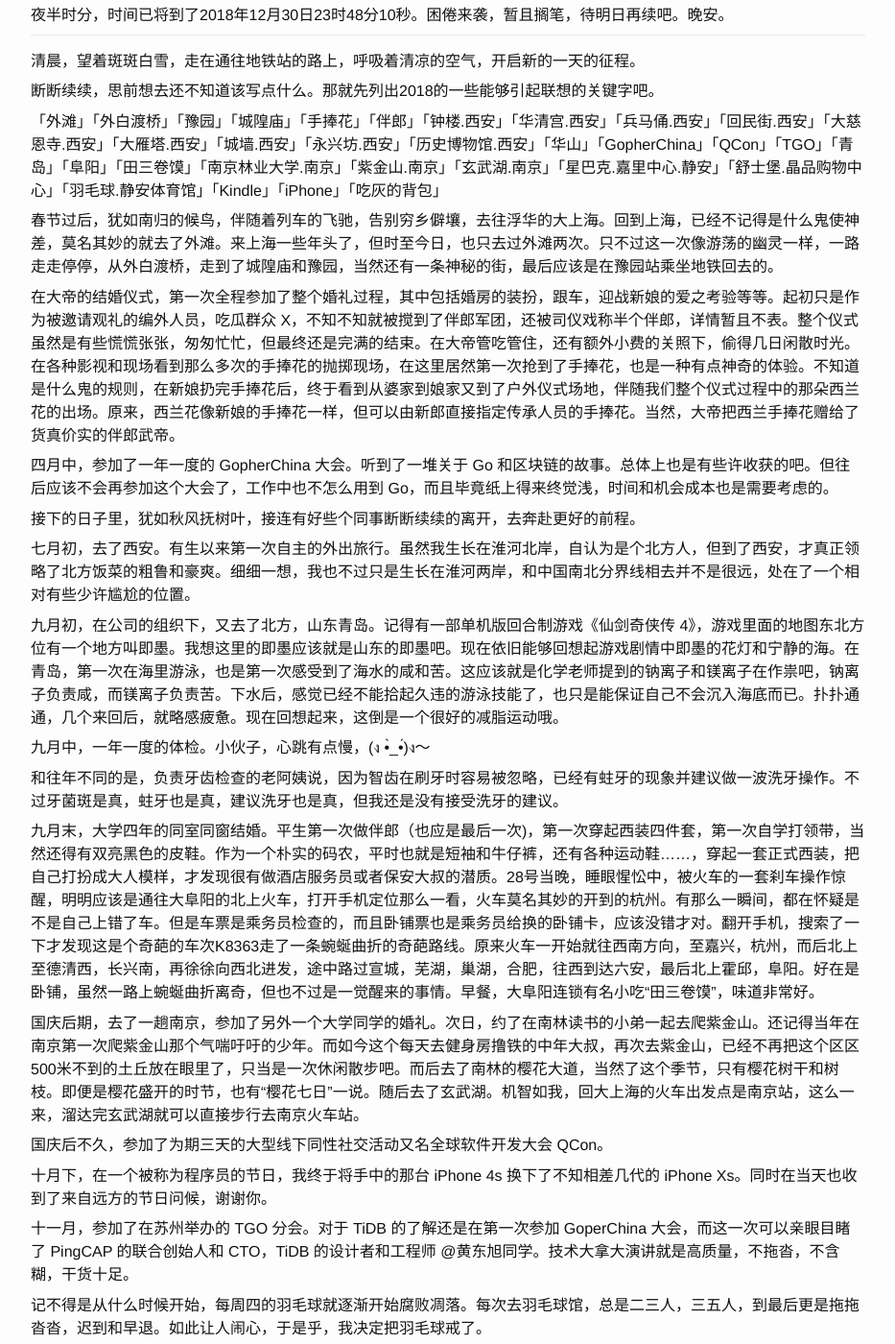
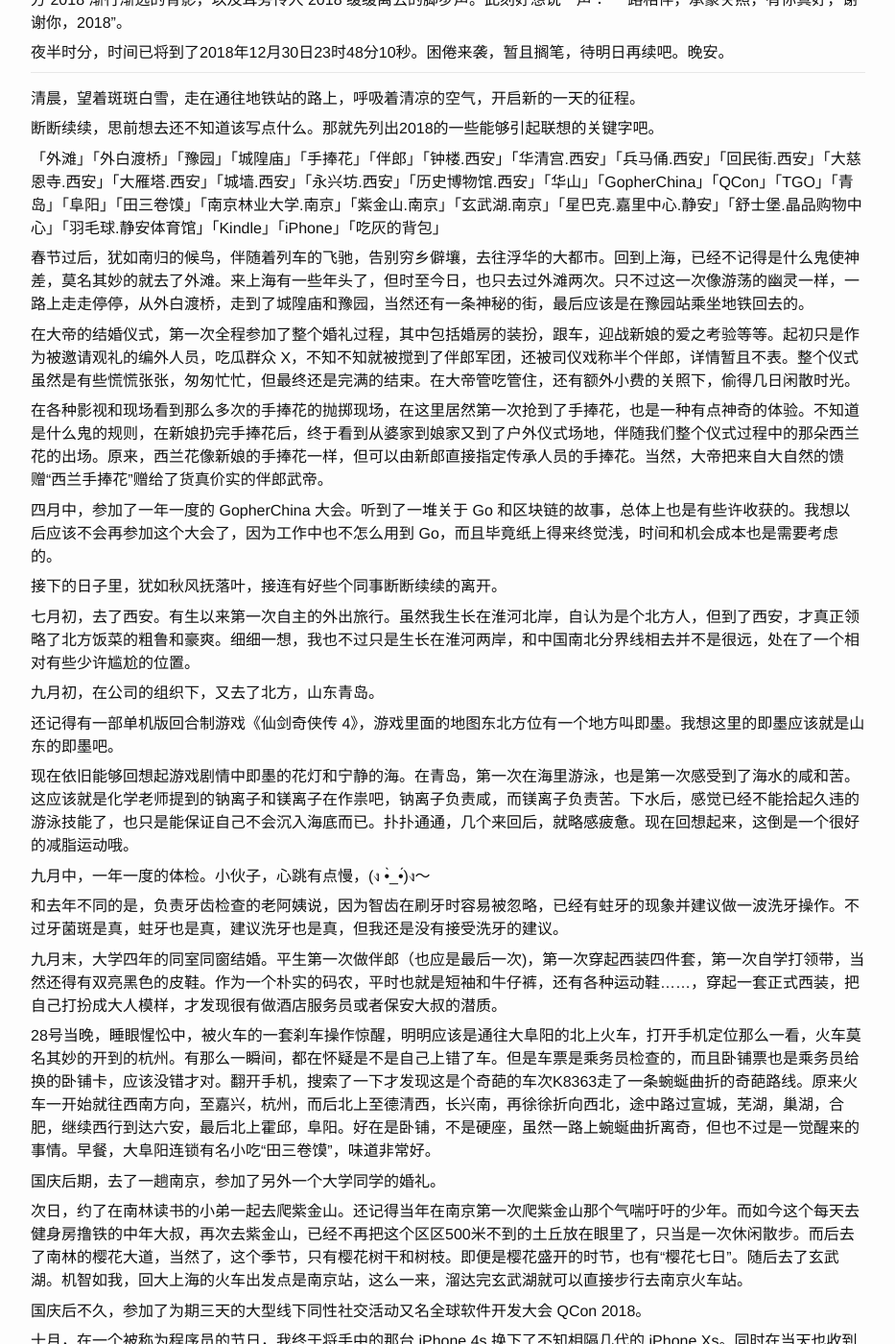
Before and after one commit to ousiax/ousiax.github.io, a Jekyll site: the page built from _journalctl/2018-12-31-annual-summary-2018.md, in a window 1280 px wide and 1400 px high, scrolled down 990 px. Shown: the whole window at 96% size, without its empty margins (173-1106 px from the left). Built offline with Jekyll 4.4.1, drawn with Linux system fonts in a browser that asks for light colours; some of the changed text lies outside the part shown.

Commit message:
Update 2018-12-31-annual-summary-2018.md

````diff
--- a/_journalctl/2018-12-31-annual-summary-2018.md
+++ b/_journalctl/2018-12-31-annual-summary-2018.md
@@ -60,9 +60,13 @@
 
 深夜，寂静，到这一刻，2018年12月30日22时29分12秒，依然不知道该如何谈起。想了想，还是依旧和往年一样，胡乱地敲击着，洋洋洒洒地飞舞着脑海中的丝丝缕缕的思絮吧。
 
-时间如涓涓细流，2018 年就要与世长辞，和我们告别，而后让我们和 2019 年相遇。此时此刻，已无法忆起往昔岁月的种种过往。打开微信，翻看2018年的朋友圈记录，发现不足二十条。当然，在 2018 年是发布过不少于二十条记录的，只是其中有些求生欲望不是很强，被我删除，没有存活下来而已。
+时间如涓涓细流，2018 年就要与世长辞，和我们告别，让我们和 2019 年相遇。此时此刻，已无法忆起往昔岁月的种种过往。打开微信，翻看2018年的朋友圈记录，发现不足二十条。当然，在 2018 年是发布过不少于二十条记录的，只是其中有些求生欲望不是很强，被我删除，没有存活下来而已。
 
-写了这么几段不痛不痒，幼稚，骚柔，无感的字句，是时候进入主题，总结一些即将逝去的 2018 了。窗外点点的白雪依旧在飘飘洒洒，在这寂静的深夜，伴着轻柔的音乐，仿佛如世人常说的回光返照般，突然清晰地意识到 2018 真的要和我们告别了。虽然，"给 2018 年的我”有“早睡早起”这个 flag，不过今天就不羁放纵一次，尽可能整理思绪，回想一下一些过往的种种片段，也当是近几日失眠的继续吧。2018 就像一个陪伴自己很久很久的一个老朋友一样，要和我们说再见了。似乎感觉到耳旁可以聆听到 2018 缓缓离去的脚步声，看到 2018 渐渐远去的背影。此刻好想说一声：“一路相伴，承蒙关照，有你真好，谢谢你，2018”。
+写了这么几段不痛不痒，幼稚，骚柔，无感的字句，是时候进入主题，总结一些即将逝去的 2018 了。
+
+窗外点点的白雪依旧在飘飘洒洒，在这寂静的深夜，伴着轻柔的音乐，仿佛如世人常说的回光返照般，突然清醒地意识到 2018 真的要和我们告别了。虽然，"给 2018 年的我”有“早睡早起”这个 flag，不过今天就不羁放纵一次，尽可能整理思绪，回想一下过往的一些种种片段，也当是近几日失眠的继续吧。
+
+回首过往，2018 就像一个陪伴自己很久很久的一个老朋友一样。就像老朋友的告别，2018 要和我们说再见了。似乎看到远方 2018 渐行渐远的背影，以及耳旁传入 2018 缓缓离去的脚步声。此刻好想说一声：“一路相伴，承蒙关照，有你真好，谢谢你，2018”。
 
 夜半时分，时间已将到了2018年12月30日23时48分10秒。困倦来袭，暂且搁笔，待明日再续吧。晚安。
 
@@ -74,33 +78,43 @@
 
 「外滩」「外白渡桥」「豫园」「城隍庙」「手捧花」「伴郎」「钟楼.西安」「华清宫.西安」「兵马俑.西安」「回民街.西安」「大慈恩寺.西安」「大雁塔.西安」「城墙.西安」「永兴坊.西安」「历史博物馆.西安」「华山」「GopherChina」「QCon」「TGO」「青岛」「阜阳」「田三卷馍」「南京林业大学.南京」「紫金山.南京」「玄武湖.南京」「星巴克.嘉里中心.静安」「舒士堡.晶品购物中心」「羽毛球.静安体育馆」「Kindle」「iPhone」「吃灰的背包」
 
-春节过后，犹如南归的候鸟，伴随着列车的飞驰，告别穷乡僻壤，去往浮华的大上海。回到上海，已经不记得是什么鬼使神差，莫名其妙的就去了外滩。来上海一些年头了，但时至今日，也只去过外滩两次。只不过这一次像游荡的幽灵一样，一路走走停停，从外白渡桥，走到了城隍庙和豫园，当然还有一条神秘的街，最后应该是在豫园站乘坐地铁回去的。
+春节过后，犹如南归的候鸟，伴随着列车的飞驰，告别穷乡僻壤，去往浮华的大都市。回到上海，已经不记得是什么鬼使神差，莫名其妙的就去了外滩。来上海有一些年头了，但时至今日，也只去过外滩两次。只不过这一次像游荡的幽灵一样，一路上走走停停，从外白渡桥，走到了城隍庙和豫园，当然还有一条神秘的街，最后应该是在豫园站乘坐地铁回去的。
 
-在大帝的结婚仪式，第一次全程参加了整个婚礼过程，其中包括婚房的装扮，跟车，迎战新娘的爱之考验等等。起初只是作为被邀请观礼的编外人员，吃瓜群众 X，不知不知就被搅到了伴郎军团，还被司仪戏称半个伴郎，详情暂且不表。整个仪式虽然是有些慌慌张张，匆匆忙忙，但最终还是完满的结束。在大帝管吃管住，还有额外小费的关照下，偷得几日闲散时光。在各种影视和现场看到那么多次的手捧花的抛掷现场，在这里居然第一次抢到了手捧花，也是一种有点神奇的体验。不知道是什么鬼的规则，在新娘扔完手捧花后，终于看到从婆家到娘家又到了户外仪式场地，伴随我们整个仪式过程中的那朵西兰花的出场。原来，西兰花像新娘的手捧花一样，但可以由新郎直接指定传承人员的手捧花。当然，大帝把西兰手捧花赠给了货真价实的伴郎武帝。
+在大帝的结婚仪式，第一次全程参加了整个婚礼过程，其中包括婚房的装扮，跟车，迎战新娘的爱之考验等等。起初只是作为被邀请观礼的编外人员，吃瓜群众 X，不知不知就被搅到了伴郎军团，还被司仪戏称半个伴郎，详情暂且不表。整个仪式虽然是有些慌慌张张，匆匆忙忙，但最终还是完满的结束。在大帝管吃管住，还有额外小费的关照下，偷得几日闲散时光。
 
-四月中，参加了一年一度的 GopherChina 大会。听到了一堆关于 Go 和区块链的故事。总体上也是有些许收获的吧。但往后应该不会再参加这个大会了，工作中也不怎么用到 Go，而且毕竟纸上得来终觉浅，时间和机会成本也是需要考虑的。
+在各种影视和现场看到那么多次的手捧花的抛掷现场，在这里居然第一次抢到了手捧花，也是一种有点神奇的体验。不知道是什么鬼的规则，在新娘扔完手捧花后，终于看到从婆家到娘家又到了户外仪式场地，伴随我们整个仪式过程中的那朵西兰花的出场。原来，西兰花像新娘的手捧花一样，但可以由新郎直接指定传承人员的手捧花。当然，大帝把来自大自然的馈赠“西兰手捧花”赠给了货真价实的伴郎武帝。
 
-接下的日子里，犹如秋风抚树叶，接连有好些个同事断断续续的离开，去奔赴更好的前程。
+四月中，参加了一年一度的 GopherChina 大会。听到了一堆关于 Go 和区块链的故事，总体上也是有些许收获的。我想以后应该不会再参加这个大会了，因为工作中也不怎么用到 Go，而且毕竟纸上得来终觉浅，时间和机会成本也是需要考虑的。
+
+接下的日子里，犹如秋风抚落叶，接连有好些个同事断断续续的离开。
 
 七月初，去了西安。有生以来第一次自主的外出旅行。虽然我生长在淮河北岸，自认为是个北方人，但到了西安，才真正领略了北方饭菜的粗鲁和豪爽。细细一想，我也不过只是生长在淮河两岸，和中国南北分界线相去并不是很远，处在了一个相对有些少许尴尬的位置。
 
-九月初，在公司的组织下，又去了北方，山东青岛。记得有一部单机版回合制游戏《仙剑奇侠传 4》，游戏里面的地图东北方位有一个地方叫即墨。我想这里的即墨应该就是山东的即墨吧。现在依旧能够回想起游戏剧情中即墨的花灯和宁静的海。在青岛，第一次在海里游泳，也是第一次感受到了海水的咸和苦。这应该就是化学老师提到的钠离子和镁离子在作祟吧，钠离子负责咸，而镁离子负责苦。下水后，感觉已经不能拾起久违的游泳技能了，也只是能保证自己不会沉入海底而已。扑扑通通，几个来回后，就略感疲惫。现在回想起来，这倒是一个很好的减脂运动哦。
+九月初，在公司的组织下，又去了北方，山东青岛。
+
+还记得有一部单机版回合制游戏《仙剑奇侠传 4》，游戏里面的地图东北方位有一个地方叫即墨。我想这里的即墨应该就是山东的即墨吧。
+
+现在依旧能够回想起游戏剧情中即墨的花灯和宁静的海。在青岛，第一次在海里游泳，也是第一次感受到了海水的咸和苦。这应该就是化学老师提到的钠离子和镁离子在作祟吧，钠离子负责咸，而镁离子负责苦。下水后，感觉已经不能拾起久违的游泳技能了，也只是能保证自己不会沉入海底而已。扑扑通通，几个来回后，就略感疲惫。现在回想起来，这倒是一个很好的减脂运动哦。
 
 九月中，一年一度的体检。小伙子，心跳有点慢，(ง •̀\_•́)ง～
 
-和往年不同的是，负责牙齿检查的老阿姨说，因为智齿在刷牙时容易被忽略，已经有蛀牙的现象并建议做一波洗牙操作。不过牙菌斑是真，蛀牙也是真，建议洗牙也是真，但我还是没有接受洗牙的建议。
+和去年不同的是，负责牙齿检查的老阿姨说，因为智齿在刷牙时容易被忽略，已经有蛀牙的现象并建议做一波洗牙操作。不过牙菌斑是真，蛀牙也是真，建议洗牙也是真，但我还是没有接受洗牙的建议。
 
-九月末，大学四年的同室同窗结婚。平生第一次做伴郎（也应是最后一次)，第一次穿起西装四件套，第一次自学打领带，当然还得有双亮黑色的皮鞋。作为一个朴实的码农，平时也就是短袖和牛仔裤，还有各种运动鞋……，穿起一套正式西装，把自己打扮成大人模样，才发现很有做酒店服务员或者保安大叔的潜质。28号当晚，睡眼惺忪中，被火车的一套刹车操作惊醒，明明应该是通往大阜阳的北上火车，打开手机定位那么一看，火车莫名其妙的开到的杭州。有那么一瞬间，都在怀疑是不是自己上错了车。但是车票是乘务员检查的，而且卧铺票也是乘务员给换的卧铺卡，应该没错才对。翻开手机，搜索了一下才发现这是个奇葩的车次K8363走了一条蜿蜒曲折的奇葩路线。原来火车一开始就往西南方向，至嘉兴，杭州，而后北上至德清西，长兴南，再徐徐向西北进发，途中路过宣城，芜湖，巢湖，合肥，往西到达六安，最后北上霍邱，阜阳。好在是卧铺，虽然一路上蜿蜒曲折离奇，但也不过是一觉醒来的事情。早餐，大阜阳连锁有名小吃“田三卷馍”，味道非常好。
+九月末，大学四年的同室同窗结婚。平生第一次做伴郎（也应是最后一次)，第一次穿起西装四件套，第一次自学打领带，当然还得有双亮黑色的皮鞋。作为一个朴实的码农，平时也就是短袖和牛仔裤，还有各种运动鞋……，穿起一套正式西装，把自己打扮成大人模样，才发现很有做酒店服务员或者保安大叔的潜质。
 
-国庆后期，去了一趟南京，参加了另外一个大学同学的婚礼。次日，约了在南林读书的小弟一起去爬紫金山。还记得当年在南京第一次爬紫金山那个气喘吁吁的少年。而如今这个每天去健身房撸铁的中年大叔，再次去紫金山，已经不再把这个区区500米不到的土丘放在眼里了，只当是一次休闲散步吧。而后去了南林的樱花大道，当然了这个季节，只有樱花树干和树枝。即便是樱花盛开的时节，也有“樱花七日”一说。随后去了玄武湖。机智如我，回大上海的火车出发点是南京站，这么一来，溜达完玄武湖就可以直接步行去南京火车站。
+28号当晚，睡眼惺忪中，被火车的一套刹车操作惊醒，明明应该是通往大阜阳的北上火车，打开手机定位那么一看，火车莫名其妙的开到的杭州。有那么一瞬间，都在怀疑是不是自己上错了车。但是车票是乘务员检查的，而且卧铺票也是乘务员给换的卧铺卡，应该没错才对。翻开手机，搜索了一下才发现这是个奇葩的车次K8363走了一条蜿蜒曲折的奇葩路线。原来火车一开始就往西南方向，至嘉兴，杭州，而后北上至德清西，长兴南，再徐徐折向西北，途中路过宣城，芜湖，巢湖，合肥，继续西行到达六安，最后北上霍邱，阜阳。好在是卧铺，不是硬座，虽然一路上蜿蜒曲折离奇，但也不过是一觉醒来的事情。早餐，大阜阳连锁有名小吃“田三卷馍”，味道非常好。
 
-国庆后不久，参加了为期三天的大型线下同性社交活动又名全球软件开发大会 QCon。
+国庆后期，去了一趟南京，参加了另外一个大学同学的婚礼。
 
-十月下，在一个被称为程序员的节日，我终于将手中的那台 iPhone 4s 换下了不知相差几代的 iPhone Xs。同时在当天也收到了来自远方的节日问候，谢谢你。
+次日，约了在南林读书的小弟一起去爬紫金山。还记得当年在南京第一次爬紫金山那个气喘吁吁的少年。而如今这个每天去健身房撸铁的中年大叔，再次去紫金山，已经不再把这个区区500米不到的土丘放在眼里了，只当是一次休闲散步。而后去了南林的樱花大道，当然了，这个季节，只有樱花树干和树枝。即便是樱花盛开的时节，也有“樱花七日”。随后去了玄武湖。机智如我，回大上海的火车出发点是南京站，这么一来，溜达完玄武湖就可以直接步行去南京火车站。
 
-十一月，参加了在苏州举办的 TGO 分会。对于 TiDB 的了解还是在第一次参加 GoperChina 大会，而这一次可以亲眼目睹了 PingCAP 的联合创始人和 CTO，TiDB 的设计者和工程师 @黄东旭同学。技术大拿大演讲就是高质量，不拖沓，不含糊，干货十足。
+国庆后不久，参加了为期三天的大型线下同性社交活动又名全球软件开发大会 QCon 2018。
 
-记不得是从什么时候开始，每周四的羽毛球就逐渐开始腐败凋落。每次去羽毛球馆，总是二三人，三五人，到最后更是拖拖沓沓，迟到和早退。如此让人闹心，于是乎，我决定把羽毛球戒了。
+十月，在一个被称为程序员的节日，我终于将手中的那台 iPhone 4s 换下了不知相隔几代的 iPhone Xs。同时在当天也收到了来自远方的节日问候，谢谢你。
+
+十一月，参加了在苏州举办的 TGO 分会。对于 TiDB 的了解还是在第一次参加 GoperChina 大会，而这一次可以亲眼目睹了 PingCAP 的联合创始人和 CTO，TiDB 的设计者和工程师 @黄东旭同学。
+
+已经记不得是从什么时候开始，每周四的羽毛球就逐渐开始腐败凋落。每次去羽毛球馆，总是二三人，三五人，到最后更是拖拖沓沓，迟到和早退。如此让人闹心，于是乎，我决定把羽毛球戒了。
 
 如无必要，勿增实体。准备把那个吃灰的背包放在楼下的垃圾收集区。
 
@@ -114,40 +128,42 @@
 
 - - -
 
-一直比较困扰的是如何打发周末的时间。现如今却可以盼望着假日的到来，因为发现有很多值得去阅读的书籍。就像《人类简史》中的随书便签的一句话所言“唯有知识让我们免于平庸”。所以通常的周末安排就是早上健身房溜达完以后就奔赴咖啡馆，闹中取静，获取一天的闲适时光。也希望知识能够让我免于平庸，流于平庸，归于平庸。
+一直比较困扰的是如何打发周末的时间。这一年发现有很多值得去阅读的书籍，可以不再为节假日而有所烦扰了。所以周末安排就是早上健身房溜达完以后就奔赴咖啡馆，闹中取静，获取一天的闲适时光。就像《人类简史》书中夹带的书签中的一句话所言“唯有知识让我们免于平庸”，也希望知识能够让我免于平庸，流于平庸，归于平庸。
 
 - - -
 
 来一波这一年我看多的书/\*皮\*/:
 
-「静静的顿河(3)」「一九八四」「动物农场」「霍乱时期的爱情」「教父」「白鹿原」「大国大城」「活出生命的意义」「雪国」「黑铁时代」「人类简史」「未来简史」「影响力」「最好的告别」「战争与和平(38%)」「永不放弃」「黑客与画家」「吹牛大王历险记」「白马啸西风」「大人物的世界史」「全球通史(28%)」「理性乐观派」「小王子」「冷暴力」「深入理解 Unix 内核」「微服务设计」「TCP/IP详解 卷 I 」「算法导论(1/3)」「凤凰项目:一个IT运维的传奇故事」「Head First 设计模式」「编码:隐匿在计算机软硬件背后的语言(1/2)」「穷查理宝典 (1/3)」「百年孤独(1/10)」
+「静静的顿河(3)」「一九八四」「动物农场」「霍乱时期的爱情」「教父」「白鹿原」「大国大城」「活出生命的意义」「雪国」「黑铁时代」「人类简史」「未来简史」「影响力」「最好的告别」「战争与和平(38%)」「永不放弃」「黑客与画家」「吹牛大王历险记」「白马啸西风」「大人物的世界史」「全球通史(28%)」「理性乐观派」「小王子」「冷暴力」「深入理解 Unix 内核」「微服务设计」「TCP/IP详解 卷 I 」「算法导论(1/3)」「凤凰项目:一个IT运维的传奇故事」「Head First 设计模式」「编码:隐匿在计算机软硬件背后的语言(1/2)」「穷查理宝典 (1/2)」
 
 一年下来，也就这么了了几本，基本算是对 2018 的“多读书”的一个交代吧。
 
-如果你已经把这些混乱潦草的字句读到了这里，那么我会向你推荐《小王子》和《冷暴力》这两本书，而且这两本书足可以在一个星期内读完的。如果你读完了小王子的故事，也可去看一看由小王子的故事改编的同名电影。
+如果你已经把这些混乱潦草的字句读到了这里，那么我会向你推荐《小王子》这本书，而且这本书足可以在一天内读完的。如果你读完了小王子的故事，也可去看一看由小王子的故事改编的同名电影。
 
 ```none
-    献给里翁·沃斯
+        献给里翁·沃斯
 我恳请读到这本书的孩子原谅我把它献给一个大人。我有正当
 的理由：这个大人是我在人世间最好的朋友。我还有个理由：
 他能够理解一切，包括给小孩看的书。我有第三个理由：他生
 活在法国，现在又饿又冷。他需要安慰。如果这些理由还不够，
 那我就把这本书献给这个大人从前当过的那个孩子。所有大人
 最初都是孩子（但这很少有人记得）。我把献辞修改为：
-    献给小时候的里翁·沃斯
+        献给小时候的里翁·沃斯
 ```
 
-所有的大人都曾经是小孩，只是他们不记得了，而成长或者说懂事的代价是对过去的遗忘，就如小王子的作者圣埃克苏佩里在献辞中说：这本书是献给长成了大人的从前那个孩子。
+所有的大人都曾经是小孩，只是他们不记得了。成长的代价是对过去的遗忘，就如小王子的作者圣埃克苏佩里在献辞中说：这本书是献给长成了大人的从前那个孩子。
 
 - - -
 
 开始对 2018 年立的做一个简单的盖棺定论吧。
 
-2018 读了相比于 2017 读了更多的好书，但过目即忘的我也比往年忘记了更多的书。读书的终极奥义也许就是为了忘却，但脑海中一息尚存的那些书中耐人寻味的支离破碎的片段也算是对自己的一种慰藉吧。
+2018 读了相比于 2017 读了更多的好书，但过目即忘的我也比往年忘记了更多的书。
+
+读书的终极奥义也许就是为了忘却，但脑海中残留着的些许书中一息尚存又耐人寻味的支离破碎的片段也算是对自己的一种慰藉吧。
 
 2018 读完几本好书，对生活多了些许思考，也少了些不必要的焦虑和烦扰。
 
-2018 世界依旧很大，西安和华山。
+2018 世界依旧很大，这一年去了西安和华山。
 
 断断续续，每天早上几页几页的翻阅，慢慢推进，把《TCP/IP详解 卷 I》和《深入理解 Unix 内核》一点一点啃食殆尽，也啃掉了半部《算法导论》。但这些是远远不够的，所以 2019 还仍需要更多的努力。
 
@@ -155,17 +171,17 @@
 
 这一年，坚持每天的健身，但也因为健身而负伤，所以需要考虑更加科学合理的方式方法。一年的时间，体脂也只是降了 4 到 5 个百分点，体重也只是降了 2 到 3 公斤。所以呢，今年也要好好合理安排健身，而不是每天磨洋工，并减少或避免不要的受伤的事件。
 
-> “任何物体都要保持匀速直线运动或静止状态，直到外力迫使它改变运动状态为止。"
->
-> ―艾萨克·牛顿，自然哲学的数学原理
+```py
+# 任何物体都要保持匀速直线运动或静止状态，直到外力迫使它改变运动状态为止。
+"Every object in a state of uniform motion tends to remain in that state of motion unless an external force is applied to it."
+# ― Isaac Newton, Philosophiæ Naturalis Principia Mathematica, Newton's first law of montion
+```
 
 牛顿牛老爵爷的第一运动定律，简称牛顿第一定律，又称惯性定律、惰性定律。
 
 除了偶尔无法受意识控制的失眠外，几本上算了做了所谓的早睡早起吧。
 
-至于早起早睡的习惯对于每一个人是不是好习惯我不知道，但是如今若有过有晚起的事件，会有一种内疚的感觉。
-
-关于早睡的事情，对 2019 的期待和要求是做到睡前少玩或者不玩手机。
+关于早睡的事情，对 2019 的期待和要求是做到睡前<del>少玩</del>不玩手机。
 
 关于早起的事情，对 2019 的期待和要求是晚睡可以，但必须早起。
 
@@ -212,7 +228,7 @@
 
 “这是我的秘密：看东西只有用心才能够看得清楚。重要的东西用眼睛是看不见的。”
 
-“正是你为你的玫瑰付出的时间，是的你的玫瑰是如此的重要。”
+“正是你为你的玫瑰付出的时间，使得你的玫瑰是如此的重要。”
 
 “人类已经忘记这条真理，但你千万不要忘记。你要永远为你驯化的东西负责。你要为你的玫瑰负责……”
 
````
Also changed, not shown: other parts of _journalctl/2018-12-31-annual-summary-2018.md (+1 -1 lines).
